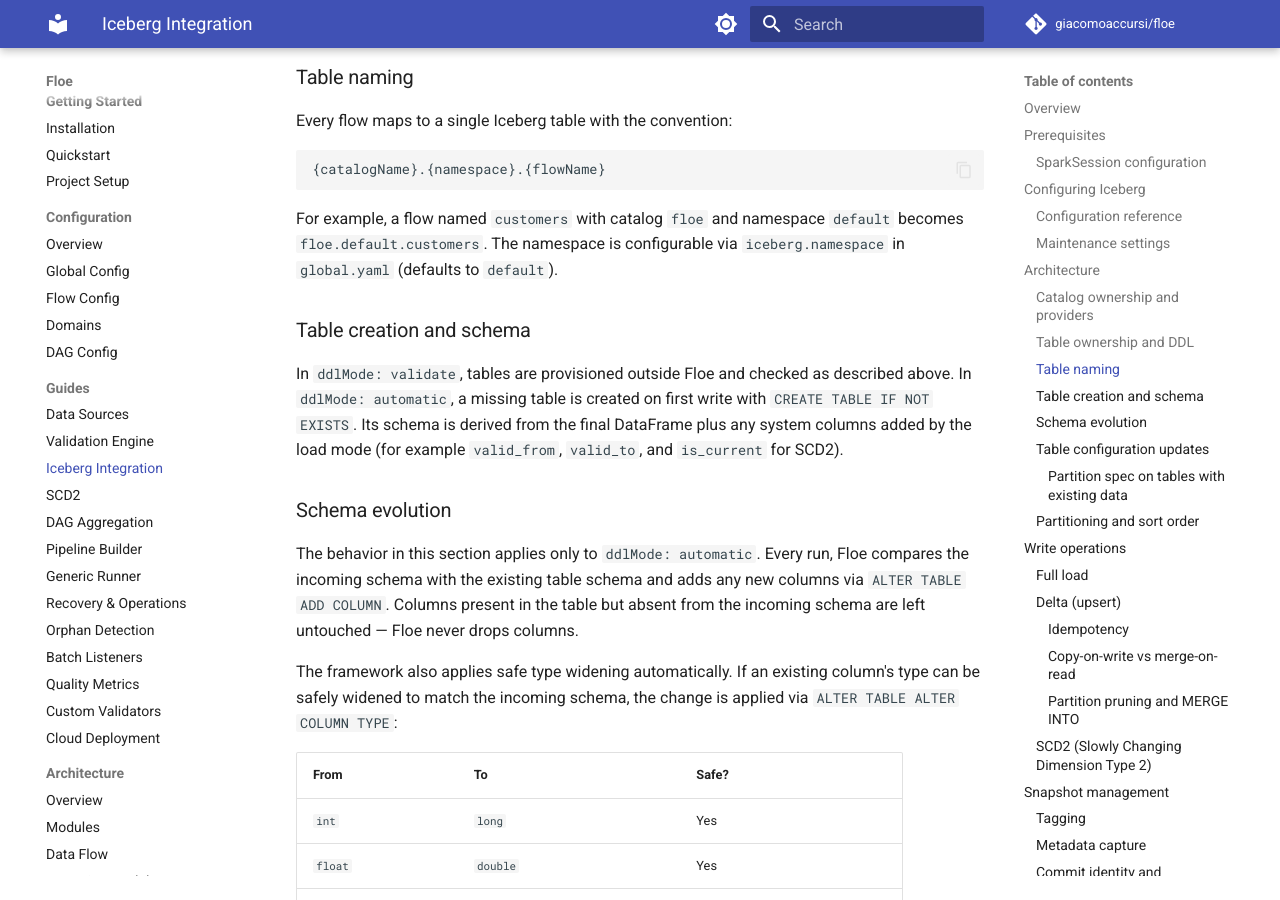
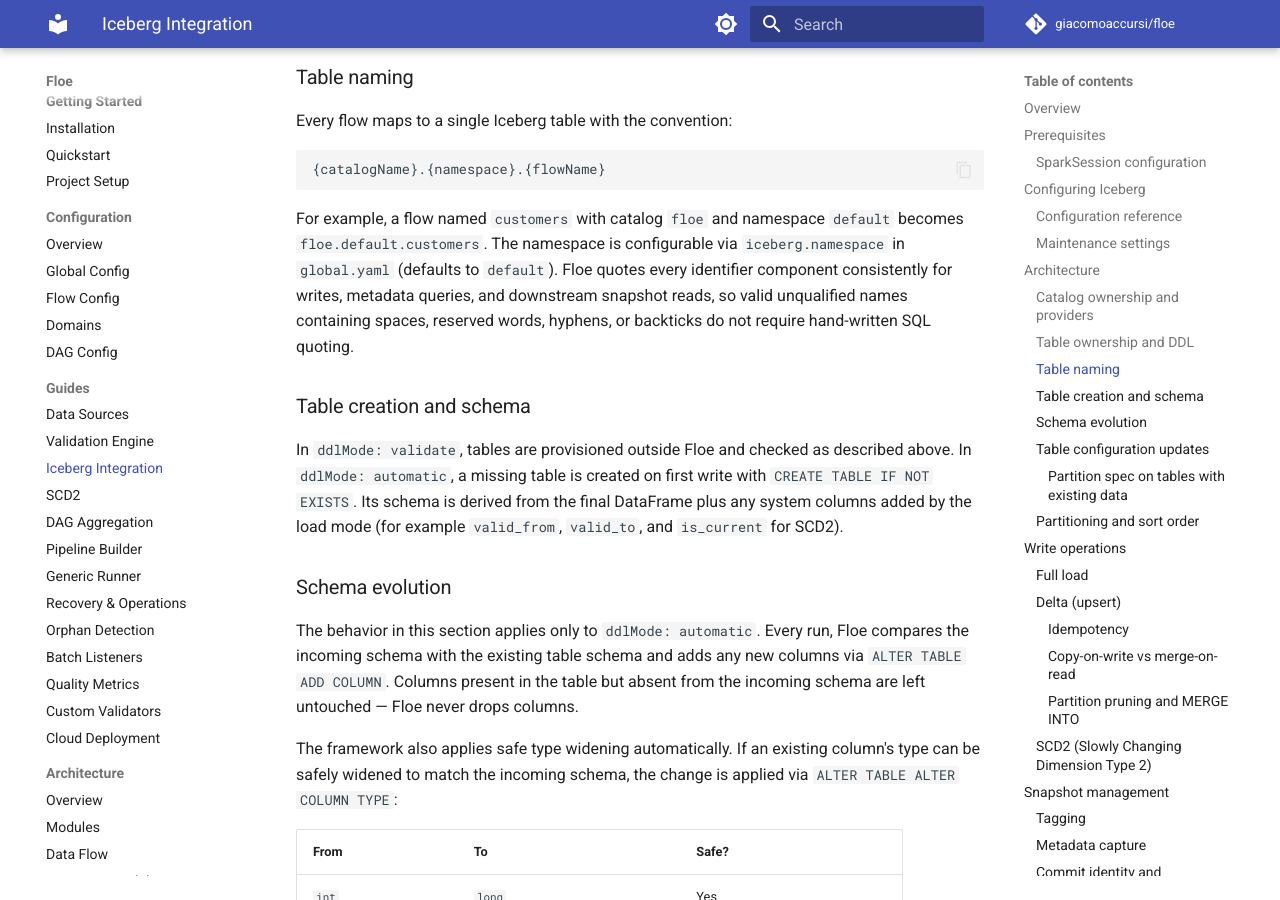
Before and after one commit to giacomoaccursi/Floe, an MkDocs documentation site: the page built from site-docs/guides/iceberg.md, in a window 1280 px wide and 900 px high, scrolled down 4443 px. Built offline with MkDocs 1.6.1 and Material for MkDocs 9.7.7, drawn with Linux system fonts in a browser that asks for light colours; comment, search, counter and statistics services are not loaded.

Commit message:
docs: clarify managed identifier quoting

````diff
--- a/site-docs/guides/iceberg.md
+++ b/site-docs/guides/iceberg.md
@@ -118,7 +118,7 @@
 {catalogName}.{namespace}.{flowName}
 ```
 
-For example, a flow named `customers` with catalog `floe` and namespace `default` becomes `floe.default.customers`. The namespace is configurable via `iceberg.namespace` in `global.yaml` (defaults to `default`).
+For example, a flow named `customers` with catalog `floe` and namespace `default` becomes `floe.default.customers`. The namespace is configurable via `iceberg.namespace` in `global.yaml` (defaults to `default`). Floe quotes every identifier component consistently for writes, metadata queries, and downstream snapshot reads, so valid unqualified names containing spaces, reserved words, hyphens, or backticks do not require hand-written SQL quoting.
 
 ### Table creation and schema
 
````
